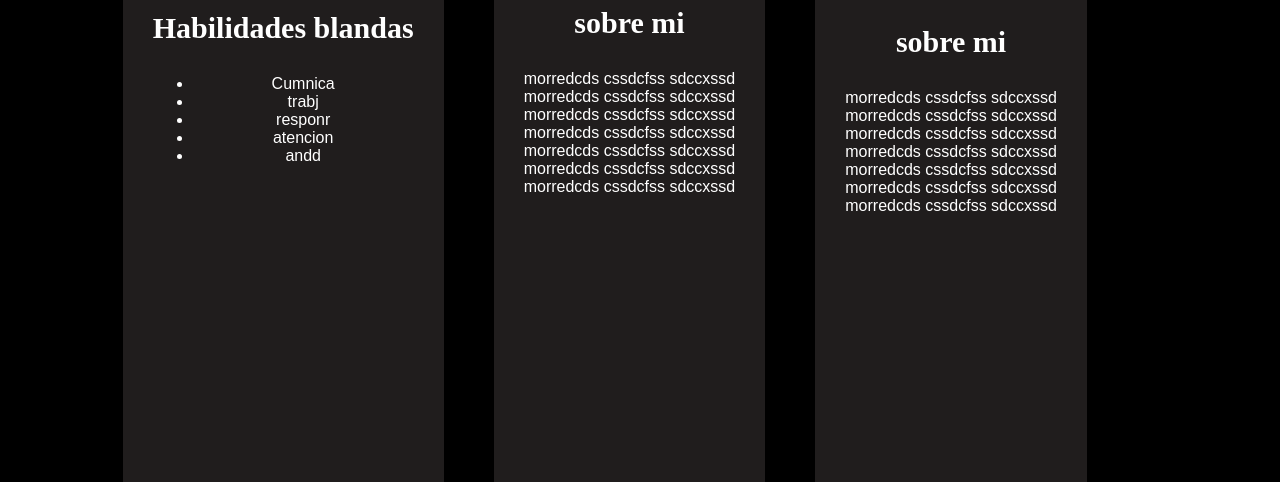
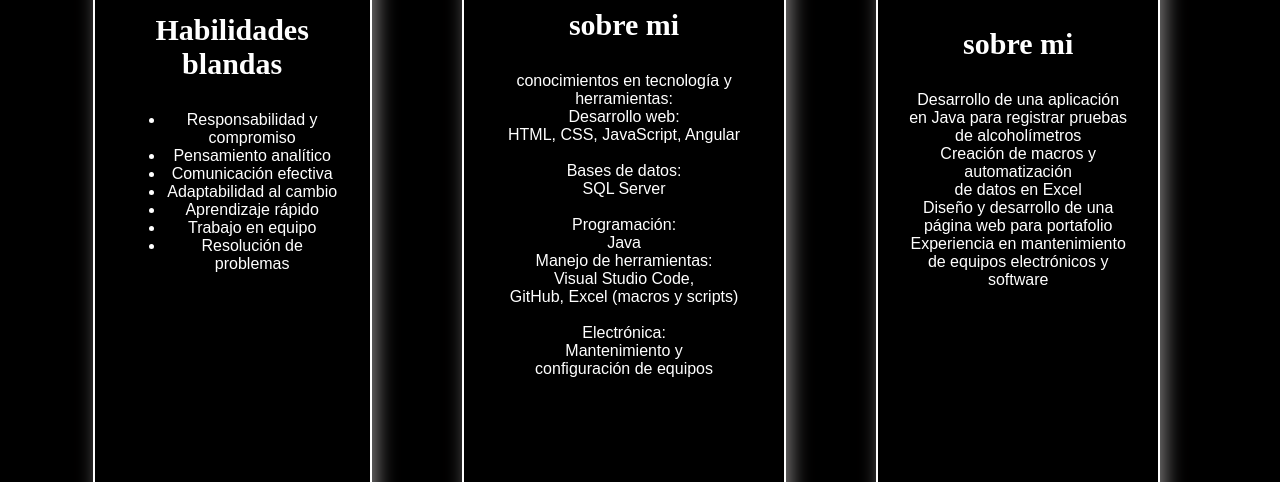
Before and after one commit to Luisa-prog/portafolio, a plain HTML site: page Min.Html in a window 1280 px wide. Shown: the part 1058-1540 px from the top of the page. Drawn offline with Linux system fonts and the light colour scheme.

Commit message:
interfaz

```diff
--- a/Min.Html
+++ b/Min.Html
@@ -34,16 +34,18 @@
 
     <section id="sobre-mi">
 
-        <h2>Sobre mi</h2>
+        <h2>Bienvenidos a mi portafolio</h2>
         <div class="skills-box1">
             <div id="ic"><img src="medios/icons8-habilidades-50.png"></div>
             <h3>Habilidades blandas</h3>
             <ul>
-                <li>Cumnica</li>
-                <li>trabj</li>
-                <li>responr</li>
-                <li>atencion </li>
-                <li>andd</li>
+                <li>Responsabilidad y compromiso</li>
+                <li>Pensamiento analítico</li>
+                <li>Comunicación efectiva</li>
+                <li>Adaptabilidad al cambio</li>
+                <li>Aprendizaje rápido</li>
+                <li>Trabajo en equipo</li>
+                <li>Resolución de problemas</li>
             </ul>
         </div>
         <div class="nom">
@@ -51,25 +53,37 @@
                 <img src="medios/icons8-html-5-30.png">
                 <img src="medios/icons8-logotipo-de-java-coffee-cup-50.png"></div>
             <h3>sobre mi</h3>
-            <p>morredcds cssdcfss sdccxssd  <br>
-                morredcds cssdcfss sdccxssd <br>
-                morredcds cssdcfss sdccxssd <br>
-                morredcds cssdcfss sdccxssd <br>
-                morredcds cssdcfss sdccxssd <br>
-                morredcds cssdcfss sdccxssd <br>
-                morredcds cssdcfss sdccxssd <br>
+            <p> conocimientos en tecnología y herramientas:</br>
+
+                Desarrollo web:</br>
+                    HTML, CSS, JavaScript, Angular </br>
+                        </br>
+                Bases de datos: </br>
+                    SQL Server</br>
+                        </br>
+                Programación:</br>
+                        Java</br>
+                Manejo de herramientas:</br>
+                    Visual Studio Code, </br>
+                    GitHub, Excel (macros y scripts) </br>
+                        </br>
+                Electrónica:</br>
+                    Mantenimiento y </br>
+                    configuración de equipos
             </p>
         </div>
         <div class="nom3">
             <div id="ic"><img src="medios/icons8-electricidad-64.png"><img src="medios/icons8-automatización-50.png"></div>
             <h3>sobre mi</h3>
-            <p>morredcds cssdcfss sdccxssd  <br>
-                morredcds cssdcfss sdccxssd <br>
-                morredcds cssdcfss sdccxssd <br>
-                morredcds cssdcfss sdccxssd <br>
-                morredcds cssdcfss sdccxssd <br>
-                morredcds cssdcfss sdccxssd <br>
-                morredcds cssdcfss sdccxssd <br>
+            <p>Desarrollo de una aplicación </br>
+                en Java para registrar pruebas </br>
+                de alcoholímetros</br>
+                Creación de macros y automatización</br>
+                de datos en Excel</br>
+                Diseño y desarrollo de una </br>
+            página web para portafolio</br>
+                Experiencia en mantenimiento </br>
+                de equipos electrónicos y software</br>
             </p>
         </div>
     </section>
--- a/Style.css
+++ b/Style.css
@@ -113,22 +113,30 @@ section {
     display: flex;
     min-height:100vh;
 }
+#sobre-mi h2 {
+    font-size: 30px;
+    font-family:'Times New Roman', Times, serif;
+    position: relative;
+    left: 400px;
+    white-space: nowrap;
+
+}
 
 #sobre-mi h3 {
     position: relative;
     font-size: 30px;
     font-family:'Times New Roman', Times, serif;
-
 }
 .skills-box1 {
     position: relative;
     top: 100px;
-    background-color: #201d1d;
-    border-color: azure;
-    color: white;
+    background-color: transparent;
+    border: 2px solid #fff;
+    box-shadow: 5px 5px 20px rgba(255, 251, 251, 0.5);
     padding: 30px;
     border-radius: 8px;
     margin: 0 0 25px;
+    left: -280px;
 }
 #ic {
     position: relative;
@@ -138,13 +146,13 @@ section {
 .nom {
     position: relative;
     top: 100px;
-    background-color: #201d1d;
-    border-color: azure;
-    color: white;
+    background-color: transparent;
+    border: 2px solid #fff;
+    box-shadow: 5px 5px 20px rgba(255, 251, 251, 0.5);
     padding: 30px;
     border-radius: 8px;
     margin: 0 0 25px;
-    left:50px;
+    left:-190px;
 }
 
 #ht {
@@ -157,11 +165,11 @@ section {
 .nom3 {
     position: relative;
     top: 100px;
-    background-color: #201d1d;
-    border-color: azure;
-    color: white;
+    background-color: transparent;
+    border: 2px solid #fff;
+    box-shadow: 5px 5px 20px rgba(255, 251, 251, 0.5);
     padding: 30px;
     border-radius: 8px;
     margin: 0 0 25px;
-    left:100px;
+    left:-100px;
 }
```
